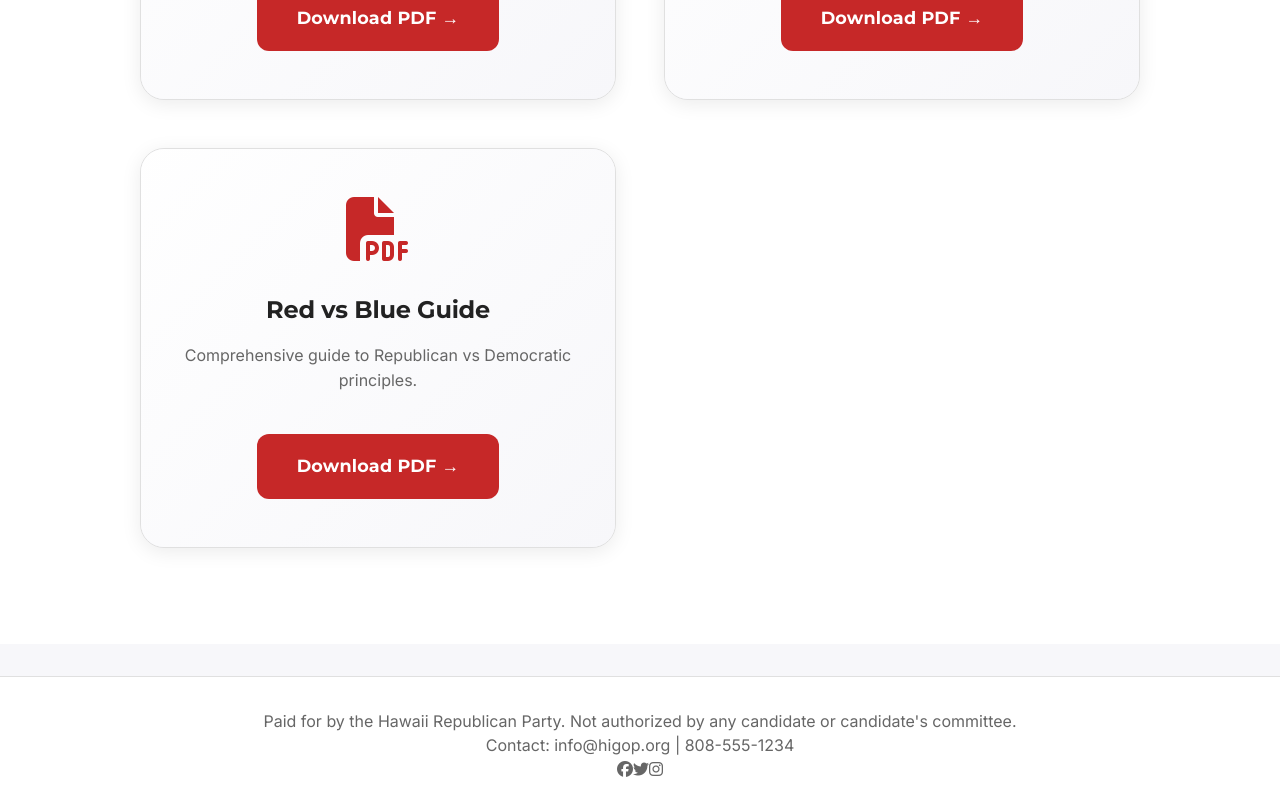
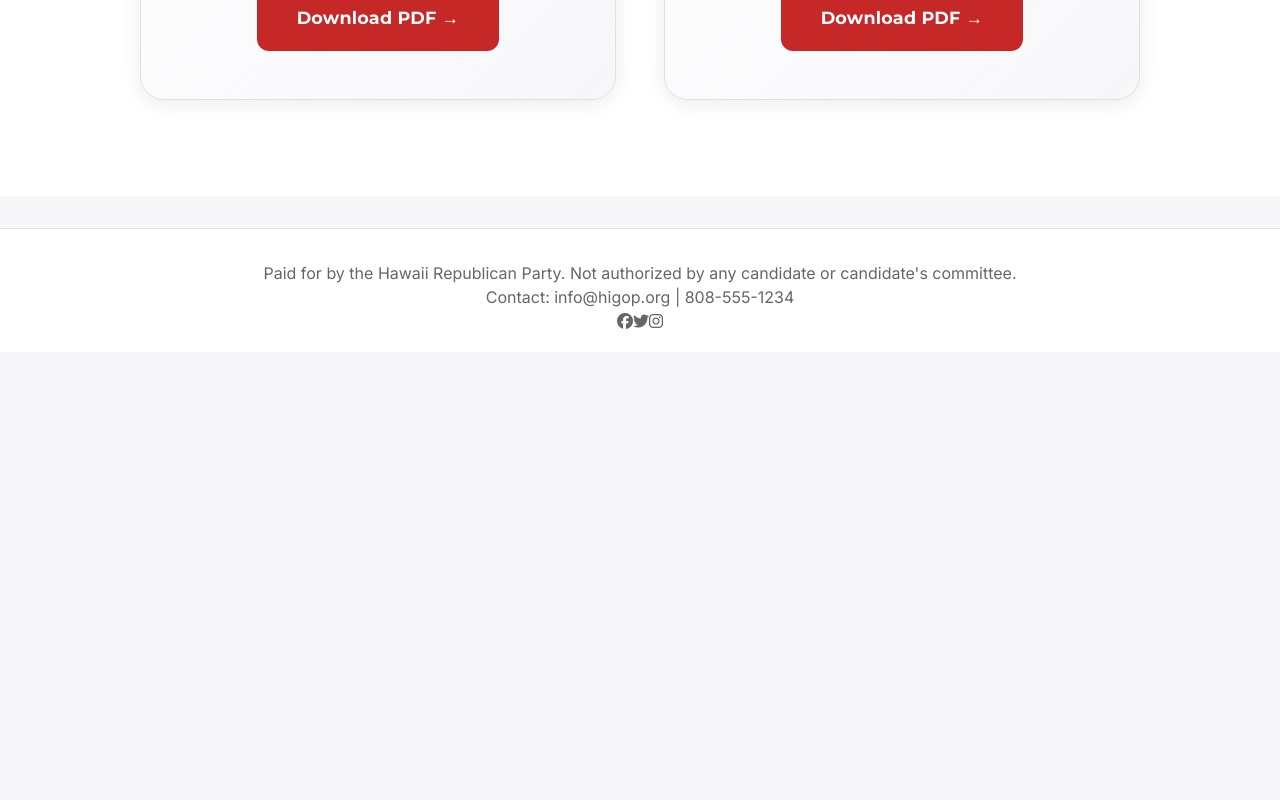
Before and after one commit to TravisBrown01/HawaiiRepub, a Next.js app: page /about in a window 1280 px wide. Shown: the part 6030-6830 px from the top of the page. After the commit the page ends 6382 px from the top, so only its background shows below. Built offline with nearby package versions, Linux system fonts and the light colour scheme.

Commit message:
Remove Red vs Blue Guide card from about page

```diff
--- a/app/about/page.tsx
+++ b/app/about/page.tsx
@@ -262,25 +262,6 @@ export default function About() {
                   <div className="download-btn">Download PDF →</div>
                 </div>
               </a>
-              <a
-                href="/documents/Red-vs-Blue-Guide.pdf"
-                target="_blank"
-                rel="noopener noreferrer"
-                className="download-card"
-              >
-                <div className="download-bg">
-                  <div className="download-bg-image"></div>
-                  <div className="download-overlay"></div>
-                </div>
-                <div className="download-content">
-                  <div className="download-icon">
-                    <i className="fas fa-file-pdf"></i>
-                  </div>
-                  <h3>Red vs Blue Guide</h3>
-                  <p>Comprehensive guide to Republican vs Democratic principles.</p>
-                  <div className="download-btn">Download PDF →</div>
-                </div>
-              </a>
             </div>
           </div>
         </section>
```
